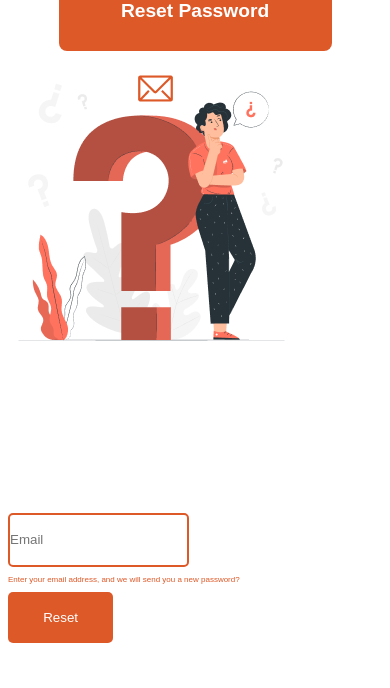
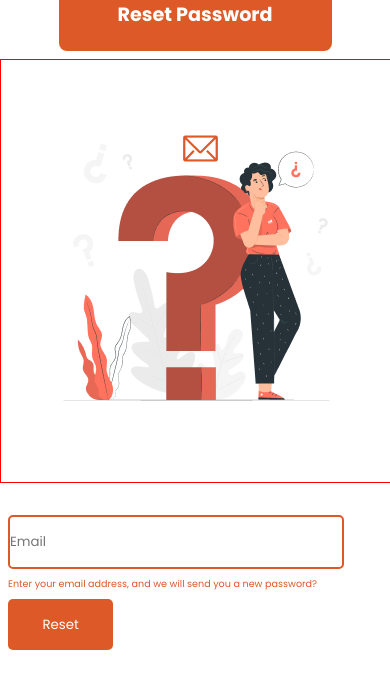
Before and after one commit to Fiifisapp/React_Hunter, a React (Create React App) app: page /forgot in a window 390 px wide. Shown: the top 688 px of the page. Built offline with nearby package versions, Linux system fonts and the light colour scheme; no server answers.

Commit message:
done with iphone se

```diff
--- a/src/index.css
+++ b/src/index.css
@@ -1,3 +1,5 @@
+@import url('https://fonts.googleapis.com/css2?family=Poppins:wght@100;200;300;400;500;600;700&display=swap');
+
 *{
   margin: 0;
   padding: 0;
@@ -21,6 +23,7 @@
     height: 50vh;
     background-image: url(./assets/reset/phone/question_amico.png);
     background-repeat: no-repeat;
+    background-position: center;
   }
   .reset-text{
     font-size: 0.5rem;
@@ -53,4 +56,38 @@
     background-color: #5F5B5B;
     cursor: pointer;
   }
+
 }
+
+/* for iphone SE */
+@media screen and (min-width: 375px){
+  .reset-image{
+    width: 100%;
+    margin-top: 0.5rem;
+    height: 50vh;
+    border: 1px solid red;
+    background-image: url(./assets/reset/phone/question_amico.png);
+    background-repeat: no-repeat;
+    background-position: center;
+  }
+
+  .reset-form{
+    margin-top: 2rem;
+    height: 20vh;
+  }
+  .reset-input{
+    width: 85%;
+    height: 6vh;
+    color: #DD5928;
+    border: 2px solid #DD5928;
+    border-radius: 5px;
+    margin-left: 0.5rem;
+  }
+
+  .reset-text{
+    font-size: 0.6rem;
+    color: #DD5928;
+    margin-left: 0.5rem;
+    margin-top: 0.5rem;
+  }
+}
```
